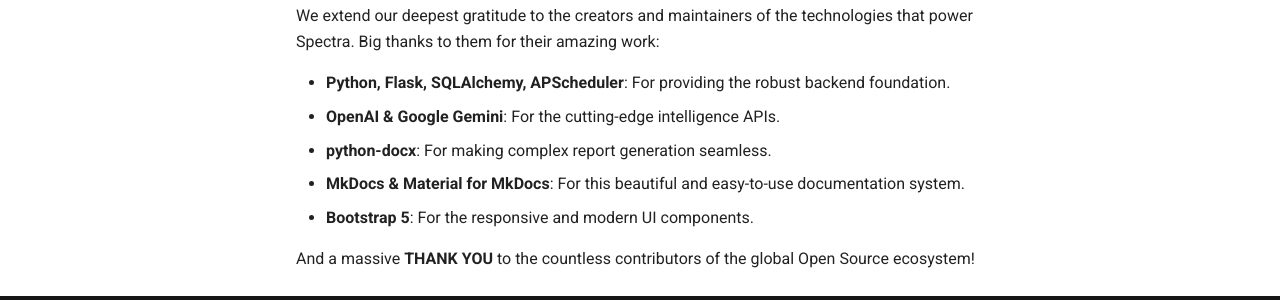
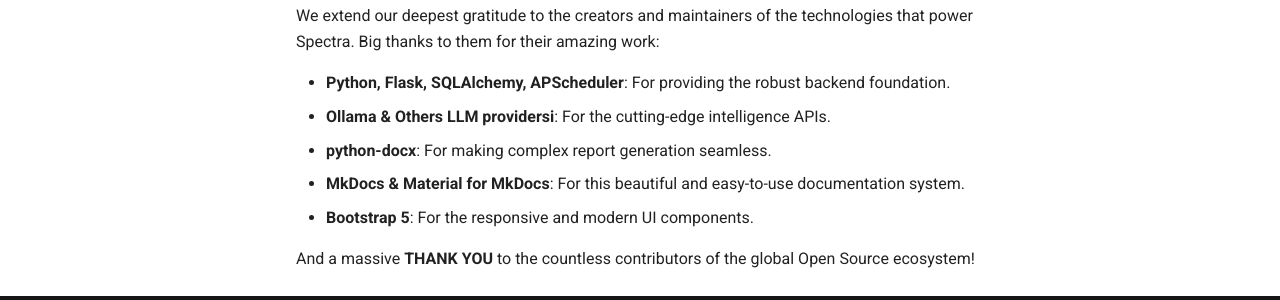
Before and after one commit to assiadialeb/Spectra, an MkDocs documentation site: the page built from docs/index.md, in a window 1280 px wide and 900 px high, scrolled down 885 px. Shown: the part 559-859 px from the top of the window. Built offline with MkDocs 1.6.1 and Material for MkDocs 9.7.7, drawn with Linux system fonts in a browser that asks for light colours.

Commit message:
docs: Update listed LLM providers in acknowledgements from OpenAI/Google Gemini to Ollama and others.

```diff
--- a/docs/index.md
+++ b/docs/index.md
@@ -34,7 +34,7 @@
 We extend our deepest gratitude to the creators and maintainers of the technologies that power Spectra. Big thanks to them for their amazing work:
 
 *   **Python, Flask, SQLAlchemy, APScheduler**: For providing the robust backend foundation.
-*   **OpenAI & Google Gemini**: For the cutting-edge intelligence APIs.
+*   **Ollama & Others LLM providersi**: For the cutting-edge intelligence APIs.
 *   **python-docx**: For making complex report generation seamless.
 *   **MkDocs & Material for MkDocs**: For this beautiful and easy-to-use documentation system.
 *   **Bootstrap 5**: For the responsive and modern UI components.
```
